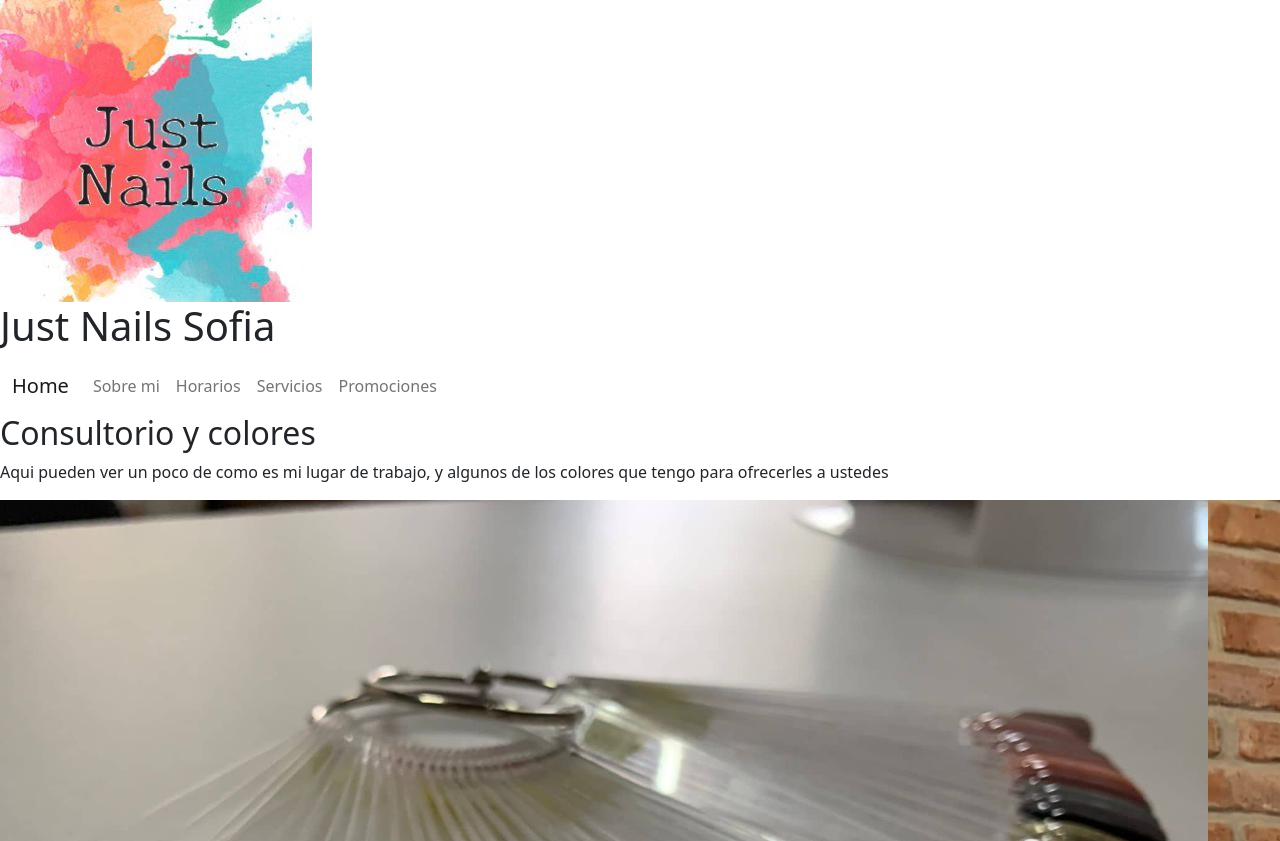
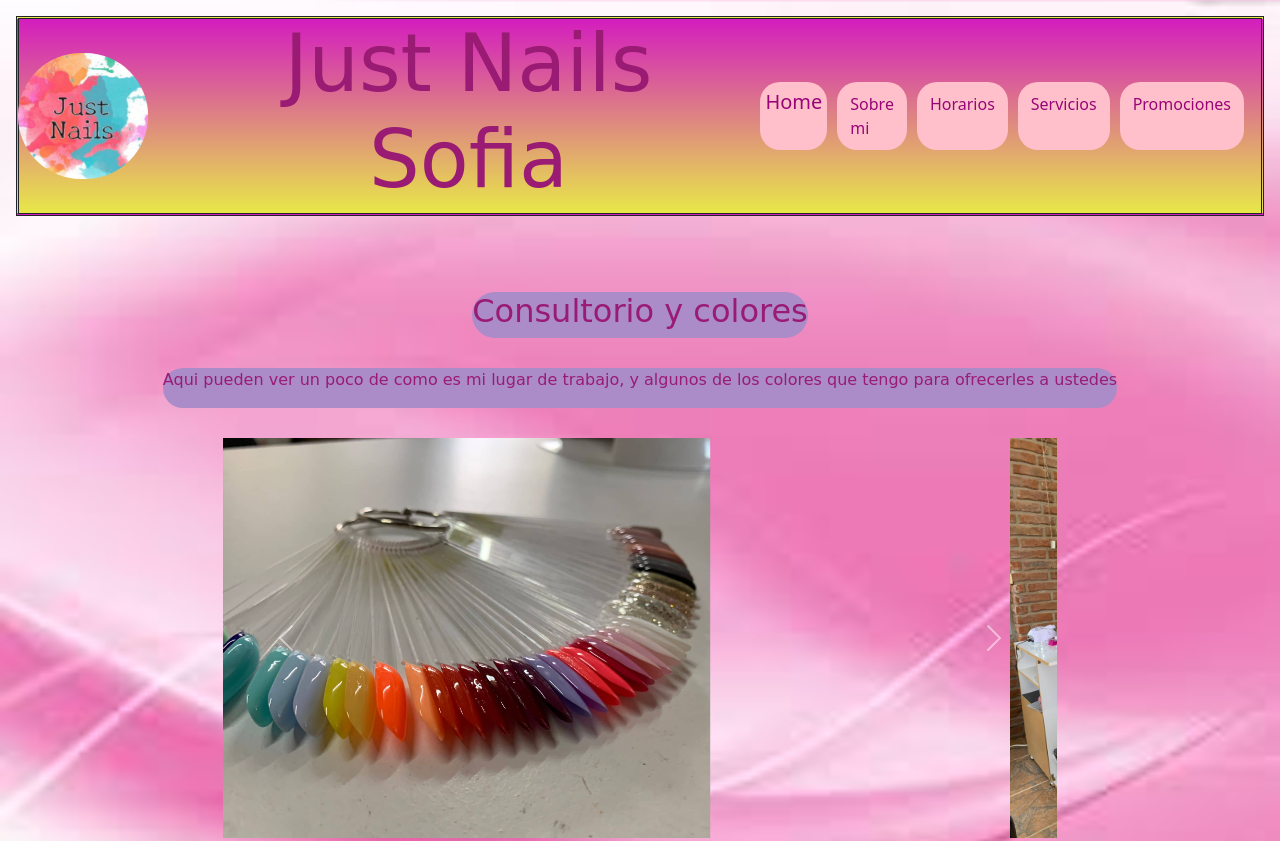
Before and after one commit to leotrias22/justnailsProyect, a website: page pages/cosultorio.html in a window 1280 px wide. Shown: the top 841 px of the page. Drawn offline with nearby package versions, Linux system fonts and the light colour scheme; the site is published under a folder, as on GitHub Pages, so addresses that start at the root find nothing.

Commit message:
ultimos cambios

```diff
--- a/pages/cosultorio.html
+++ b/pages/cosultorio.html
@@ -8,7 +8,7 @@
 
         <link href="https://cdn.jsdelivr.net/npm/bootstrap@5.2.0-beta1/dist/css/bootstrap.min.css" rel="stylesheet"
             integrity="sha384-0evHe/X+R7YkIZDRvuzKMRqM+OrBnVFBL6DOitfPri4tjfHxaWutUpFmBp4vmVor" crossorigin="anonymous">
-        <link rel="stylesheet" href="/css/style.css">
+        <link rel="stylesheet" href="../css/style.css">
         <script src="https://kit.fontawesome.com/682a9f9b0f.js" crossorigin="anonymous"></script>
         <link rel="stylesheet" href="https://cdnjs.cloudflare.com/ajax/libs/animate.css/4.1.1/animate.min.css" />
         <title>Trabajos realizados</title>
--- a/scss/styles.scss
+++ b/scss/styles.scss
@@ -931,7 +931,7 @@ footer {
             font-family: cursive;
             color: $color-titulo;
             background-color: rgb(171, 140, 200);
-            border-radius: 25px;
+            border-radius: 24px;
 
         }
         .slide{
```
Also changed, not shown: pages/TrabajosRealizados.html (+1 -1 lines), css/style.css.
